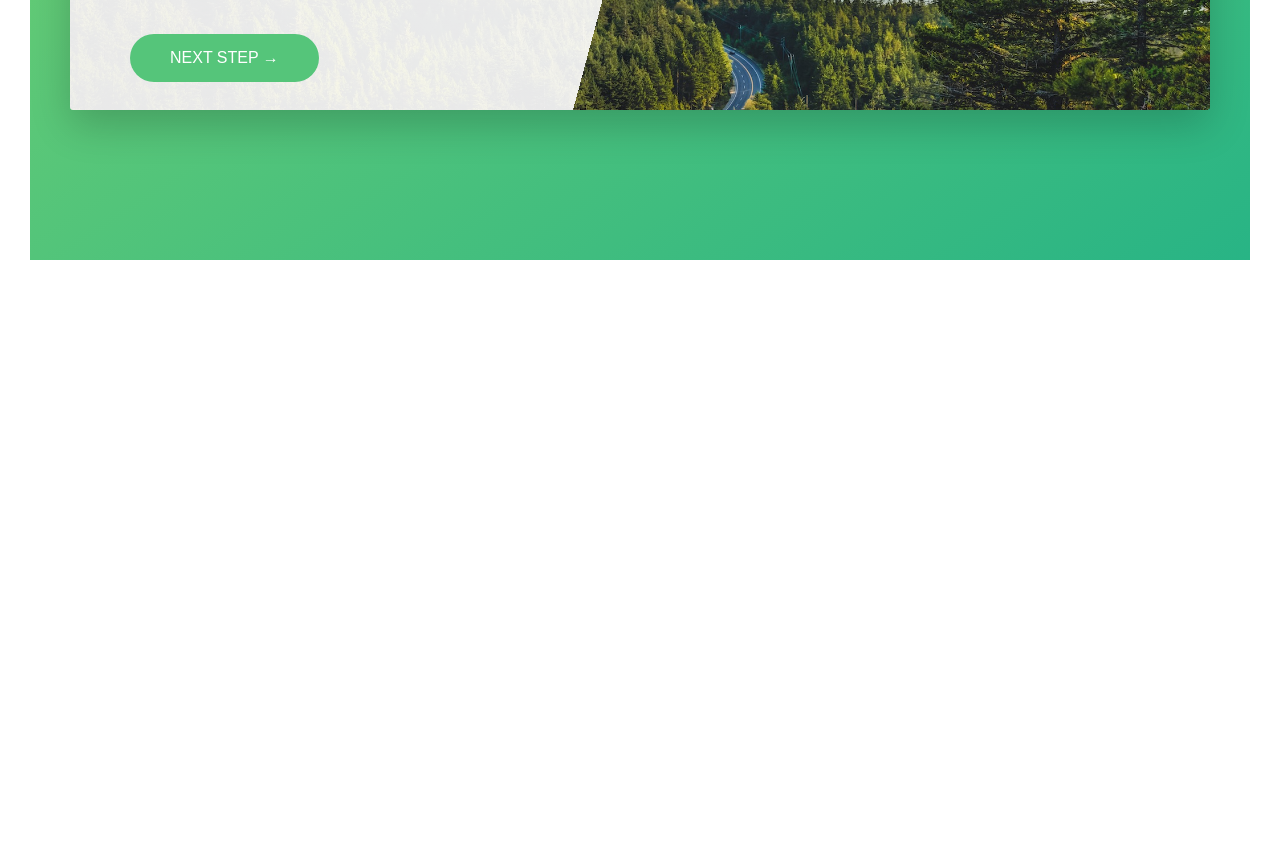
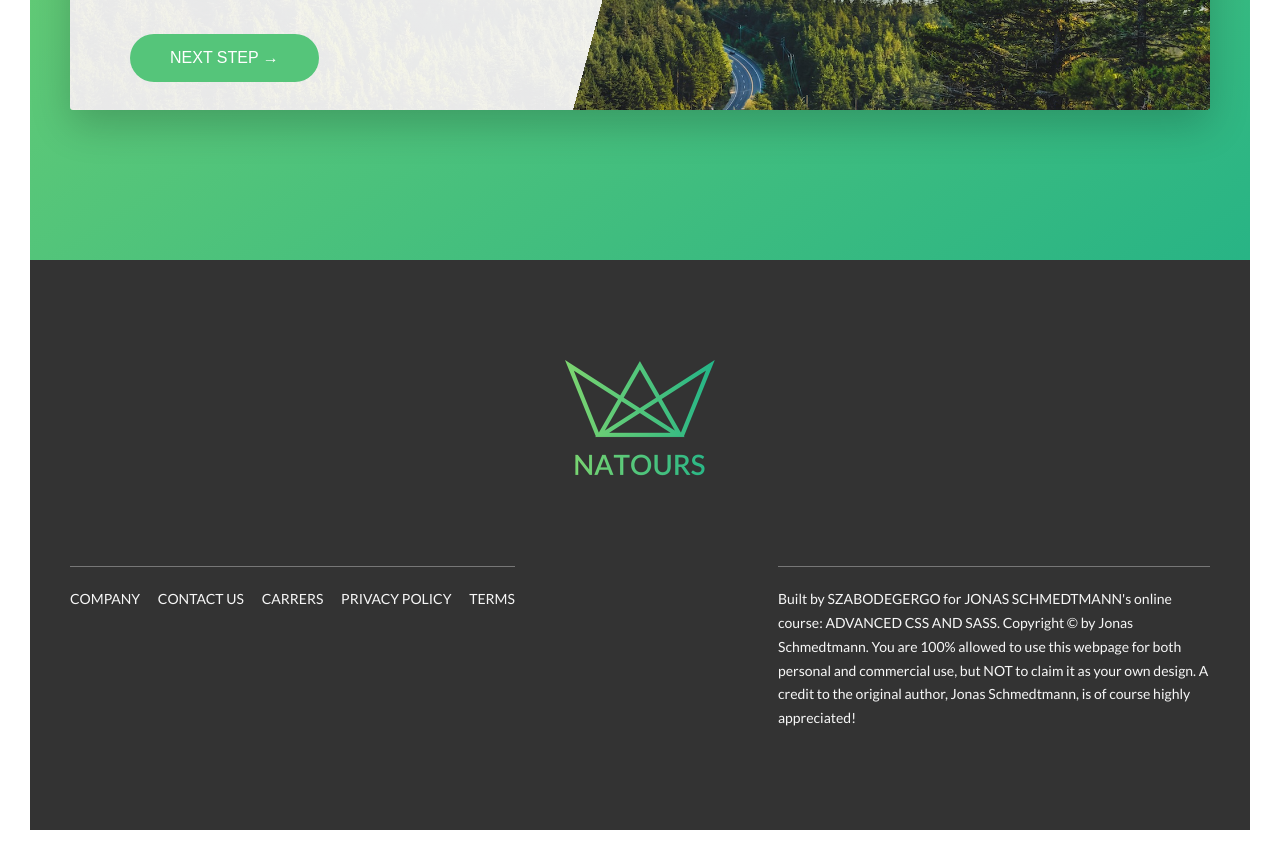
Before and after one commit to SzaboDeGergo/NatoursProject, a website: page index.html in a window 1280 px wide. Shown: the part 5037-5897 px from the top of the page. Before the commit the page ends 5327 px from the top, so only its background shows below. Drawn offline with Linux system fonts and the light colour scheme.

Commit message:
lesson23
HTML:
Build footer, - navigation and copyright text - 2 columns
CSS:
Style footer

```diff
--- a/index.html
+++ b/index.html
@@ -400,6 +400,31 @@
 		</section>
 
 	</main>
+
+	<footer class="footer">
+		<div class="footer__logo-box">
+			<img src="img/logo-green-2x.png" alt="Full logo" class="footer__logo">
+		</div>
+		<div class="row">
+			<div class="col-1-of-2">
+				<div class="footer__navigation">
+					<ul class="footer__list">
+						<li class="footer__item"><a href="#" class="footer__link">Company</a></li>
+						<li class="footer__item"><a href="#" class="footer__link">Contact us</a></li>
+						<li class="footer__item"><a href="#" class="footer__link">Carrers</a></li>
+						<li class="footer__item"><a href="#" class="footer__link">Privacy policy</a></li>
+						<li class="footer__item"><a href="#" class="footer__link">Terms</a></li>
+					</ul>
+				</div>
+			</div>
+			<div class="col-1-of-2">
+				<p class="footer__copyright">
+					Built by <a href="#" class="footer__link">SzaboDeGergo</a> for <a href="#" class="footer__link">Jonas Schmedtmann</a>'s online course: <a href="" class="footer__link">Advanced CSS and Sass</a>. Copyright © by Jonas Schmedtmann. You are 100% allowed to use this webpage for both personal and commercial use, but NOT to claim it as your own design. A credit to the original author, Jonas Schmedtmann, is of course highly appreciated!
+				</p>
+			</div>
+		</div>
+	</footer>
+
 </body>
 
 </html>
--- a/sass/abstracts/_variables.scss
+++ b/sass/abstracts/_variables.scss
@@ -15,6 +15,7 @@ $color-grey-light-2: #eeeeee;
 
 $color-grey-dark: #777;
 $color-grey-dark-2: #999;
+$color-grey-dark-3: #333;
 
 $color-white: #fff;
 $color-black: #000;
--- a/sass/components/_form.scss
+++ b/sass/components/_form.scss
@@ -10,7 +10,7 @@
         color: inherit;
         padding: 1.5rem 2rem;
         border-radius: 2px;
-        background-color: rgba($color-white, .9);
+        background-color: rgba($color-white, .5);
         border: none;
         border-bottom: 3px solid transparent;
         width: 90%;
--- /dev/null
+++ b/sass/layout/_footer.scss
@@ -0,0 +1,60 @@
+.footer {
+    background-color: $color-grey-dark-3;
+    padding: 10rem 0;
+    font-size: 1.4rem;
+    color: $color-grey-light-1;
+
+    &__logo-box {
+        text-align: center;
+        margin-bottom: 8rem;
+    }
+
+    &__logo {
+        width: 15rem;
+        height: auto;
+    }
+
+    &__navigation {
+        border-top: 1px solid $color-grey-dark;
+        padding-top: 2rem;
+        display: inline-block;
+    }
+
+    &__list {
+        list-style: none;
+    }
+
+    &__item {
+        display: inline-block;
+        &:not(:last-child) {
+            margin-right: 1.5rem;
+        }
+    }
+
+    &__link {
+
+        &:link,
+        &:visited {
+            background-color: $color-grey-dark-3;
+            color: $color-grey-light-1;
+            text-decoration: none;
+            text-transform: uppercase;
+            display: inline-block;
+            transition: all .2s;
+        }
+
+        &:hover,
+        &:active {
+            color: $color-primary;
+            box-shadow: 0 1rem 2rem rgba($color-black, .4);
+            transform: rotate(5deg) scale(1.3);
+        }
+    }
+
+    &__copyright {
+        border-top: 1px solid $color-grey-dark;
+        padding-top: 2rem;
+        width: 80%;
+        float: right;
+    }
+}
--- a/sass/main.scss
+++ b/sass/main.scss
@@ -15,6 +15,7 @@
 @import "components/form";
 @import "components/story";
 
+@import "layout/footer";
 @import "layout/grid";
 @import "layout/header";
 
```
Also changed, not shown: css/style.css.
